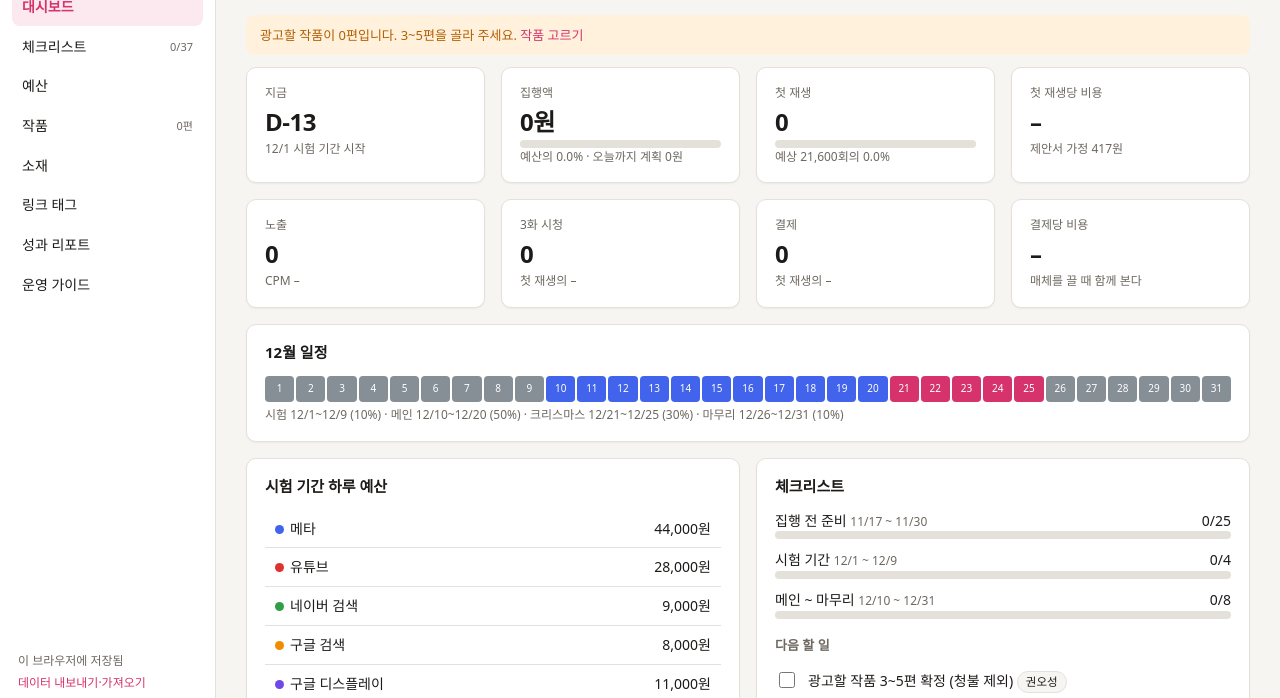
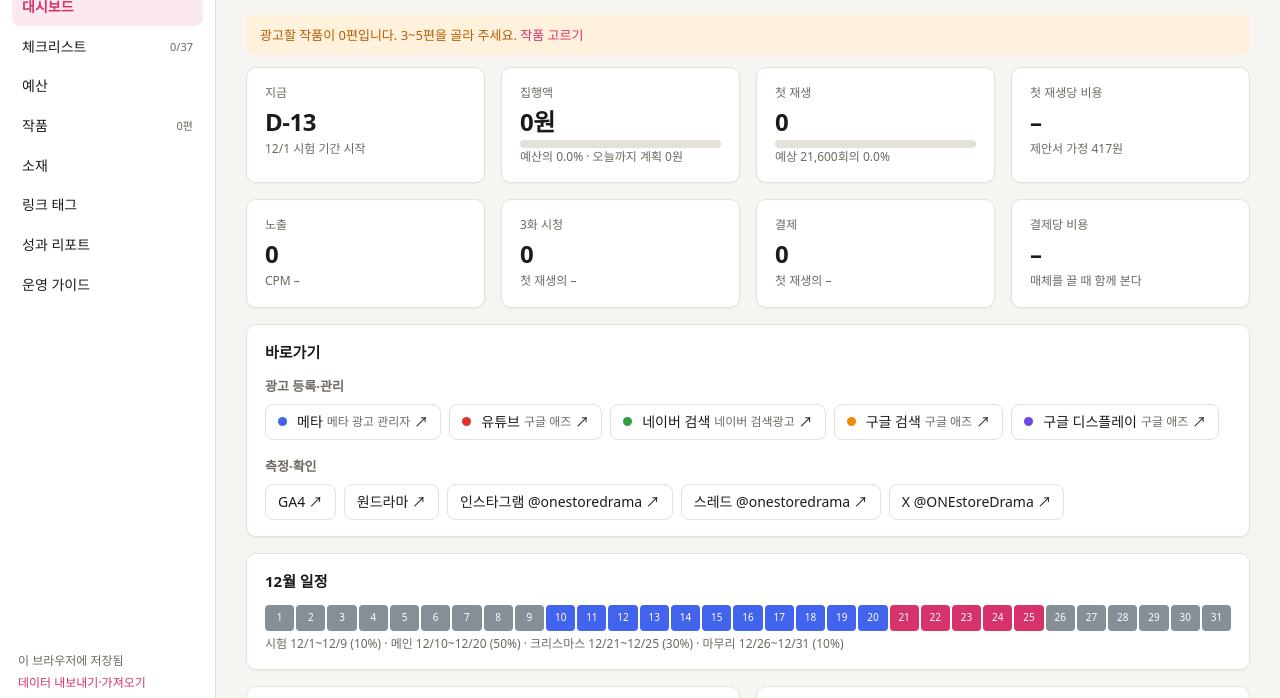
Before and after one commit to Brian-7336/onedrama-ads, a plain HTML site: page index.html in a window 1280 px wide. Shown: the part 89-787 px from the top of the page. Drawn offline with Linux system fonts and the light colour scheme.

Commit message:
매체별 광고 관리 사이트 바로가기 추가
대시보드, 예산, 성과 리포트에서 메타 광고 관리자, 구글 애즈,
네이버 검색광고, GA4를 새 탭으로 바로 연다.

Co-Authored-By: Claude Fable 5.2 <noreply@anthropic.com>

```diff
--- a/css/style.css
+++ b/css/style.css
@@ -127,7 +127,9 @@ button, .btn {
   font: inherit; border: 1px solid var(--line); background: var(--panel); color: var(--ink);
   padding: 6px 12px; border-radius: 8px; cursor: pointer; white-space: nowrap;
 }
-button:hover { border-color: var(--muted); }
+button:hover, a.btn:hover { border-color: var(--muted); text-decoration: none; }
+a.btn { display: inline-flex; align-items: center; gap: 4px; }
+.btn.sm { padding: 3px 9px; font-size: 12px; }
 button.primary { background: var(--accent); border-color: var(--accent); color: #fff; font-weight: 600; }
 button.ghost { border-color: transparent; background: transparent; color: var(--muted); padding: 4px 8px; }
 button.ghost:hover { color: var(--bad); }
--- a/js/plan.js
+++ b/js/plan.js
@@ -6,6 +6,14 @@ window.PLAN = {
   budget: 9000000, // VAT 별도
   campaign: 'dec_1201',
   site: 'https://drama.onestore.co.kr',
+  // 자주 여는 곳
+  tools: [
+    { name: 'GA4', url: 'https://analytics.google.com/', note: '첫 재생, 3화 시청, 결제' },
+    { name: '원드라마', url: 'https://drama.onestore.co.kr', note: '랜딩 확인' },
+    { name: '인스타그램 @onestoredrama', url: 'https://www.instagram.com/onestoredrama/', note: '원드라마 계정' },
+    { name: '스레드 @onestoredrama', url: 'https://www.threads.net/@onestoredrama', note: '원드라마 계정' },
+    { name: 'X @ONEstoreDrama', url: 'https://x.com/ONEstoreDrama', note: '원드라마 계정' },
+  ],
   team: [
     { role: '총괄', name: '권오성' },
     { role: '매체 운영', name: '브라이언' },
@@ -20,6 +28,7 @@ window.PLAN = {
   ],
   media: [
     {
+      ad: { name: '메타 광고 관리자', url: 'https://adsmanager.facebook.com/adsmanager/manage/campaigns' },
       id: 'meta', name: '메타', product: '릴스, 스토리', goal: '첫 재생(웹 전환)',
       target: '25~44세 여성, 드라마·웹툰 관심사', billing: '노출(CPM)', budget: 4000000,
       daily: { test: 44000, main: 182000, xmas: 240000, wrap: 67000 },
@@ -29,6 +38,7 @@ window.PLAN = {
       accounts: ['인스타그램 @onestoredrama', '페이스북 원드라마', '스레드 @onestoredrama'],
     },
     {
+      ad: { name: '구글 애즈', url: 'https://ads.google.com/aw/campaigns' },
       id: 'youtube', name: '유튜브', product: '쇼츠, 인스트림(건너뛰기 가능), 범퍼', goal: '첫 재생, 조회',
       target: '25~44세 여성', billing: '조회·노출', budget: 2500000,
       daily: { test: 28000, main: 114000, xmas: 150000, wrap: 42000 },
@@ -38,6 +48,7 @@ window.PLAN = {
       accounts: ['유튜브 원드라마'],
     },
     {
+      ad: { name: '네이버 검색광고', url: 'https://searchad.naver.com/' },
       id: 'naver', name: '네이버 검색', product: '파워링크', goal: '유입',
       target: '작품명, 「숏드라마」「원드라마」 키워드', billing: '클릭(CPC)', budget: 800000,
       daily: { test: 9000, main: 36000, xmas: 48000, wrap: 13000 },
@@ -46,6 +57,7 @@ window.PLAN = {
       creatives: ['brand', 'title', 'genre'],
     },
     {
+      ad: { name: '구글 애즈', url: 'https://ads.google.com/aw/campaigns' },
       id: 'gsearch', name: '구글 검색', product: '검색 광고', goal: '유입',
       target: '작품명, 숏드라마 장르 키워드', billing: '클릭(CPC)', budget: 700000,
       daily: { test: 8000, main: 32000, xmas: 42000, wrap: 12000 },
@@ -54,6 +66,7 @@ window.PLAN = {
       creatives: ['title', 'genre'],
     },
     {
+      ad: { name: '구글 애즈', url: 'https://ads.google.com/aw/campaigns' },
       id: 'gdn', name: '구글 디스플레이', product: '리마케팅 배너', goal: '다시 부르기',
       target: '사이트 왔다가 안 본 사람, 중간에 그만둔 사람', billing: '클릭·노출', budget: 1000000,
       daily: { test: 11000, main: 45000, xmas: 60000, wrap: 17000 },
--- a/js/views.js
+++ b/js/views.js
@@ -12,6 +12,7 @@
   const bar = (ratio, cls) => '<div class="bar ' + (cls || '') + '"><i style="width:' + Math.max(0, Math.min(100, ratio * 100)).toFixed(1) + '%"></i></div>';
   const dot = (m) => '<span class="dot" style="background:var(--m-' + m.id + ')"></span>';
   const head = (title, sub, actions) => '<div class="head"><div><h1>' + h(title) + '</h1><p>' + sub + '</p></div><div class="actions">' + (actions || '') + '</div></div>';
+  const ext = (url, label, cls) => '<a class="btn ' + (cls || '') + '" href="' + h(url) + '" target="_blank" rel="noopener noreferrer">' + h(label) + ' ↗</a>';
   const opt = (value, label, cur) => '<option value="' + h(value) + '"' + (String(cur) === String(value) ? ' selected' : '') + '>' + h(label) + '</option>';
 
   function toast(msg) {
@@ -123,12 +124,14 @@
         '<div class="card stat"><div class="label">결제</div><div class="value">' + n(total.pay) + '</div><div class="sub">첫 재생의 ' + pct(total.payRate, 2) + '</div></div>' +
         '<div class="card stat"><div class="label">결제당 비용</div><div class="value">' + won(total.cpp) + '</div><div class="sub">매체를 끌 때 함께 본다</div></div>' +
       '</div>' +
+      '<div class="card"><h2>바로가기</h2><h3 style="margin-top:0">광고 등록·관리</h3><div class="actions">' + P.media.map((m) => '<a class="btn" href="' + h(m.ad.url) + '" target="_blank" rel="noopener noreferrer">' + dot(m) + h(m.name) + ' <span class="muted small">' + h(m.ad.name) + '</span> ↗</a>').join('') + '</div>' +
+        '<h3>측정·확인</h3><div class="actions">' + P.tools.map((t) => ext(t.url, t.name)).join('') + '</div></div>' +
       '<div class="card"><h2>12월 일정</h2><div class="timeline">' + timeline + '</div>' +
         '<div class="small muted">' + P.phases.map((ph) => h(ph.name) + ' ' + md(ph.start) + '~' + md(ph.end) + ' (' + pct(ph.share, 0) + ')').join(' · ') + '</div></div>' +
       '<div class="grid g2">' +
         '<div class="card"><h2>' + (showPhase ? h(showPhase.name) + ' 기간 하루 예산' : '하루 예산') + '</h2>' +
-          (showPhase ? '<table><tbody>' + P.media.map((m) => '<tr><td>' + dot(m) + h(m.name) + '</td><td class="num">' + won(Calc.daily(m.id, showPhase.id)) + '</td></tr>').join('') +
-            '<tr class="total"><td>합계</td><td class="num">' + won(P.media.reduce((s, m) => s + Calc.daily(m.id, showPhase.id), 0)) + '</td></tr></tbody></table>' : '<div class="empty">집행이 끝났습니다</div>') +
+          (showPhase ? '<table><tbody>' + P.media.map((m) => '<tr><td>' + dot(m) + h(m.name) + '</td><td class="num">' + won(Calc.daily(m.id, showPhase.id)) + '</td><td class="num">' + ext(m.ad.url, m.ad.name, 'sm') + '</td></tr>').join('') +
+            '<tr class="total"><td>합계</td><td class="num">' + won(P.media.reduce((s, m) => s + Calc.daily(m.id, showPhase.id), 0)) + '</td><td></td></tr></tbody></table>' : '<div class="empty">집행이 끝났습니다</div>') +
         '</div>' +
         '<div class="card"><h2>체크리스트</h2>' +
           prog.map((p) => '<div style="margin-bottom:10px"><div style="display:flex;justify-content:space-between"><span>' + h(p.sec.name) + ' <span class="muted small">' + h(p.sec.period) + '</span></span><span class="num">' + p.done + '/' + p.total + '</span></div>' + bar(p.total ? p.done / p.total : 0, 'ok') + '</div>').join('') +
@@ -220,8 +223,8 @@
       '<div class="card"><h2>매체별 계획과 집행</h2><div class="tablewrap"><table><thead><tr><th>매체</th><th class="num">월 예산</th><th class="num">비중</th><th class="num">오늘까지 계획</th><th class="num">집행액</th><th>월 예산 대비</th><th class="num">남은 예산</th></tr></thead><tbody>' + actualRows +
         '<tr class="total"><td>합계</td><td class="num">' + won(P.budget) + '</td><td class="num">100%</td><td class="num">' + won(Calc.plannedUntil(today)) + '</td><td class="num">' + won(tot.cost) + '</td><td>' + bar(tot.cost / P.budget) + '</td><td class="num">' + won(P.budget - tot.cost) + '</td></tr></tbody></table></div></div>' +
       '<div class="card"><h2>시기별 계획과 집행</h2><div class="tablewrap"><table><thead><tr><th>시기</th><th class="num">계획</th><th class="num">집행액</th><th>계획 대비</th><th class="num">첫 재생</th><th class="num">첫 재생당</th></tr></thead><tbody>' + byPhase + '</tbody></table></div></div>' +
-      '<div class="card"><h2>매체 구성</h2><div class="tablewrap"><table><thead><tr><th>매체</th><th>상품</th><th>목적</th><th>타깃</th><th>과금</th><th>원드라마 계정</th></tr></thead><tbody>' +
-        P.media.map((m) => '<tr><td>' + dot(m) + h(m.name) + '</td><td class="wrap">' + h(m.product) + '</td><td>' + h(m.goal) + '</td><td class="wrap">' + h(m.target) + '</td><td>' + h(m.billing) + '</td><td>' + (m.accounts ? m.accounts.map(h).join('<br>') : '<span class="muted">계정 없이 집행</span>') + '</td></tr>').join('') + '</tbody></table></div><p class="small muted" style="margin-top:8px">메타와 유튜브 광고는 원드라마 계정 이름으로 나간다. 검색과 디스플레이는 연결할 SNS 계정이 없다. X(@ONEstoreDrama)는 광고 매체가 아니라 공식 계정 공유에만 쓴다.</p></div>';
+      '<div class="card"><h2>매체 구성</h2><div class="tablewrap"><table><thead><tr><th>매체</th><th>상품</th><th>목적</th><th>타깃</th><th>과금</th><th>원드라마 계정</th><th>광고 등록</th></tr></thead><tbody>' +
+        P.media.map((m) => '<tr><td>' + dot(m) + h(m.name) + '</td><td class="wrap">' + h(m.product) + '</td><td>' + h(m.goal) + '</td><td class="wrap">' + h(m.target) + '</td><td>' + h(m.billing) + '</td><td>' + (m.accounts ? m.accounts.map(h).join('<br>') : '<span class="muted">계정 없이 집행</span>') + '</td><td>' + ext(m.ad.url, m.ad.name, 'sm') + '</td></tr>').join('') + '</tbody></table></div><p class="small muted" style="margin-top:8px">메타와 유튜브 광고는 원드라마 계정 이름으로 나간다. 검색과 디스플레이는 연결할 SNS 계정이 없다. X(@ONEstoreDrama)는 광고 매체가 아니라 공식 계정 공유에만 쓴다.</p></div>';
   };
   Actions.setDaily = (el) => Store.update((s) => {
     const v = Math.max(0, Math.round(+el.value || 0));
@@ -455,6 +458,7 @@
         '<label class="field">' + (m.search ? '키워드 묶음' : '소재') + '<select data-chg="formSelect" data-key="creative">' + cOpts.map((o) => opt(o[0], o[1], f.creative)).join('') + '</select></label>' +
         numField('cost', '집행액(원)') + numField('imp', '노출') + numField('clk', '클릭') + numField('start', '첫 재생') + numField('ep3', '3화 시청') + numField('pay', '결제') +
         '<button class="primary">기록 추가</button></div></form>' +
+        '<div class="actions" style="margin-top:12px"><span class="small muted">숫자 가져올 곳</span>' + ext(m.ad.url, m.name + ' · ' + m.ad.name, 'sm') + ext(P.tools[0].url, 'GA4', 'sm') + '</div>' +
         '<details style="margin-top:12px"><summary class="small muted" style="cursor:pointer">여러 줄 한꺼번에 붙여 넣기 (CSV)</summary><p class="small muted" style="margin-top:8px">한 줄에 <code>날짜,매체,작품코드,소재,집행액,노출,클릭,첫재생,3화시청,결제</code> 순서. 매체는 meta, youtube, naver, gsearch, gdn. 엑셀에서 복사한 탭 구분도 된다.</p>' +
         '<form data-submit="importCsv"><textarea name="csv" rows="4" style="width:100%" placeholder="2026-12-01,meta,w01,v15a,22000,5200,140,96,31,2" aria-label="CSV 붙여 넣기"></textarea><div style="margin-top:6px"><button>붙여 넣은 줄 추가</button></div></form></details></div>' +
       '<div class="card"><div class="filters">' +
```
